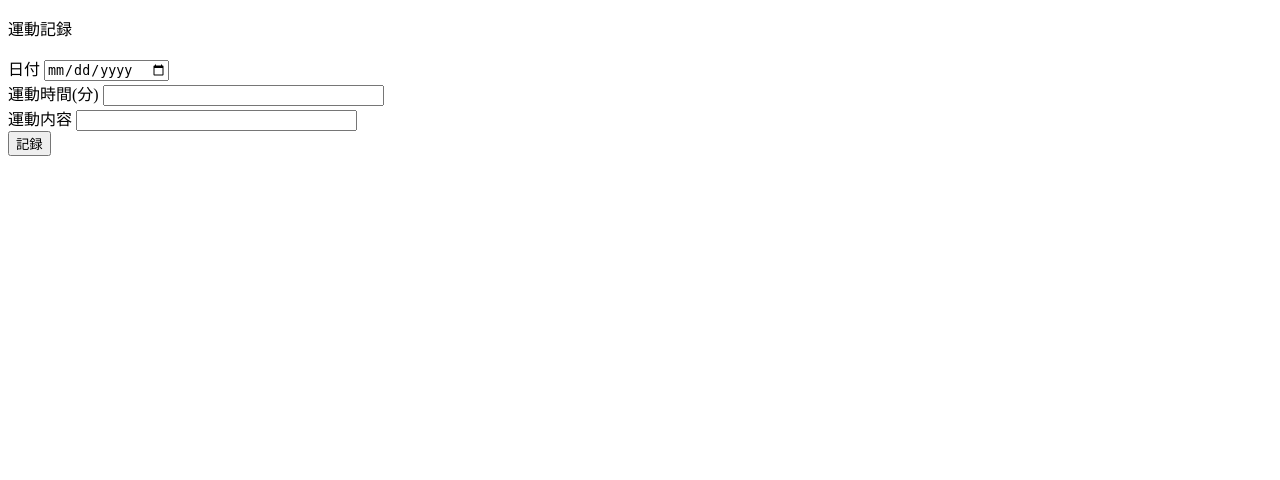
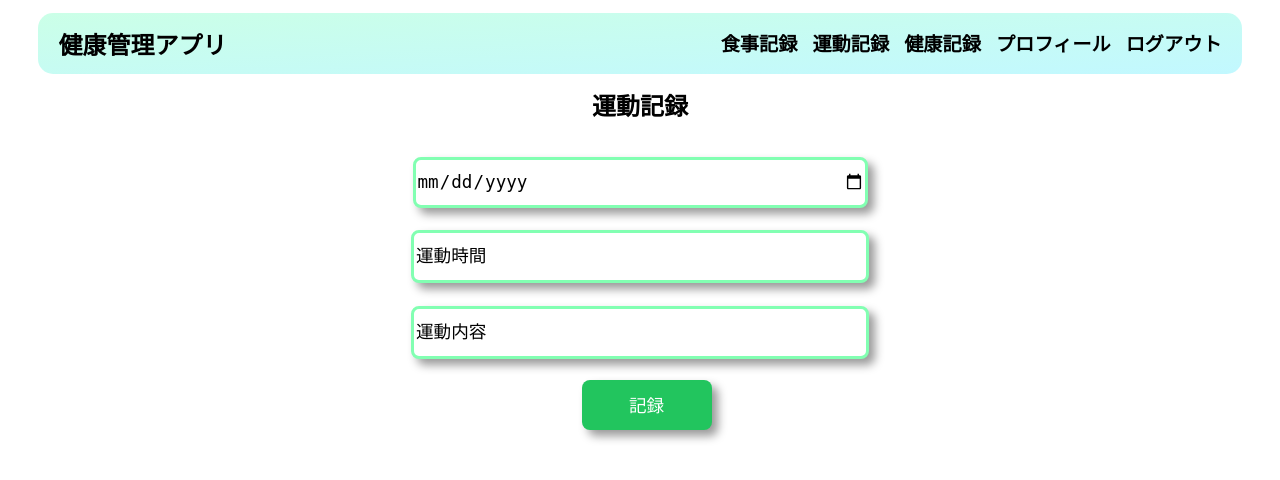
Before and after one commit to yoshiokaharuto/2024_health_care, a Flask app: page /health/exercise_record in a window 1280 px wide. Shown: the top 480 px of the page. Run offline with Flask 3, Linux system fonts and the light colour scheme.

Commit message:
header追加、class追記

```diff
--- a/templates/health/exercise_record.html
+++ b/templates/health/exercise_record.html
@@ -3,38 +3,51 @@
 <head>
     <meta charset="UTF-8">
     <meta name="viewport" content="width=device-width, initial-scale=1.0">
+    <link href="https://fonts.googleapis.com/css2?family=Noto+Sans+JP:wght@100..900&display=swap" rel="stylesheet">
+    <link rel="stylesheet" href="https://fonts.googleapis.com/css2?family=Material+Symbols+Outlined:opsz,wght,FILL,GRAD@40,400,0,0" />
+    <link rel="stylesheet" href="{{url_for('static',filename = 'css/style.css')}}">
+    <link rel="stylesheet" href="{{url_for('static',filename = 'css/nav.css')}}">
     <title>運動記録</title>
 </head>
 <body>
+    <header class="header">
+        <a href="{{url_for('user_top')}}" class="home">健康管理アプリ</a>
+        <nav class="nav">
+            <ul>
+                <li><a href="{{url_for('health.food_record')}}">食事記録</a></li>
+                <li><a href="{{url_for('health.exercise_record')}}"> 運動記録</a></li>
+                <li><a href="{{url_for('health.health_record')}}"> 健康記録</a></li>
+                <li><a href="{{url_for('user.profile')}}">プロフィール</a></li>
+                <li><a href="{{url_for('logout')}}">ログアウト</a></li>
+            </ul>
+        </nav>
+    </header>
 
-    <p>運動記録</p>
+    <p class="sub_title">運動記録</p>
 
-    <form action="{{url_for('health.exercise_record_confirm')}}" method='post'>
+    <form action="{{url_for('health.exercise_record_confirm')}}" method='post' class="login_form">
         {{form.hidden_tag()}}
 
         <div>
-            {{form.date.label}}
-            {{form.date(class='form-control',size=32)}}
+            {{form.date(class='form-control',size=32,placeholder='日付')}}
             {% for error in form.date.errors %}
             <span style="color:red">{{error}}</span>
             {% endfor %}
         </div>
         <div>
-            {{form.exercise_time.label}}
-            {{form.exercise_time(class='form-control',size=32)}}
+            {{form.exercise_time(class='form-control',size=32,placeholder='運動時間')}}
             {% for error in form.exercise_time.errors %}
             <span style="color:red">{{error}}</span>
             {% endfor %}
         </div>
         <div>
-            {{form.exercise_detail.label}}
-            {{form.exercise_detail(class='form-control',size=32)}}
+            {{form.exercise_detail(class='form-control',size=32,placeholder='運動内容')}}
             {% for error in form.exercise_detail.errors %}
             <span style="color:red">{{error}}</span>
             {% endfor %}
         </div>
         <div>
-            {{form.submit(class='btn btn-primary')}}
+            {{form.submit(class='button')}}
         </div>
     </form>
 </body>
```
